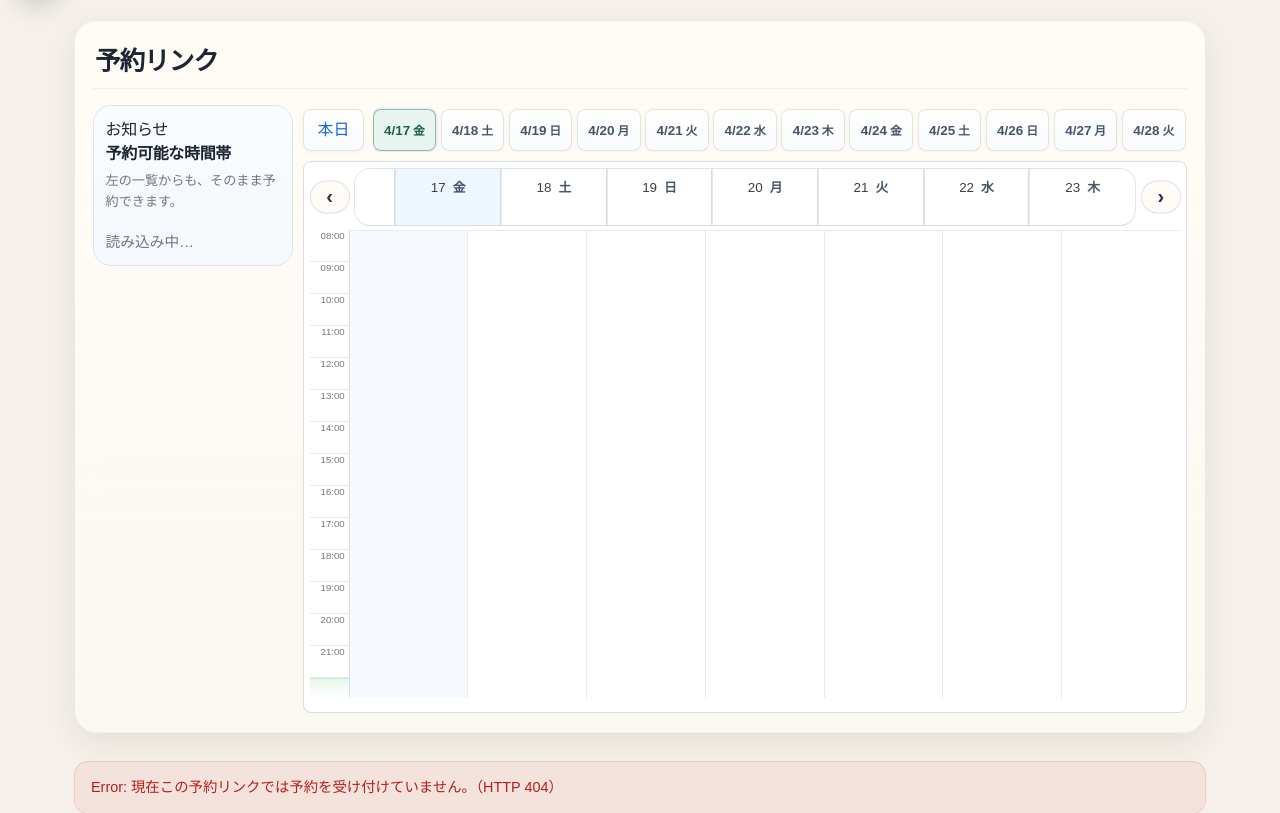
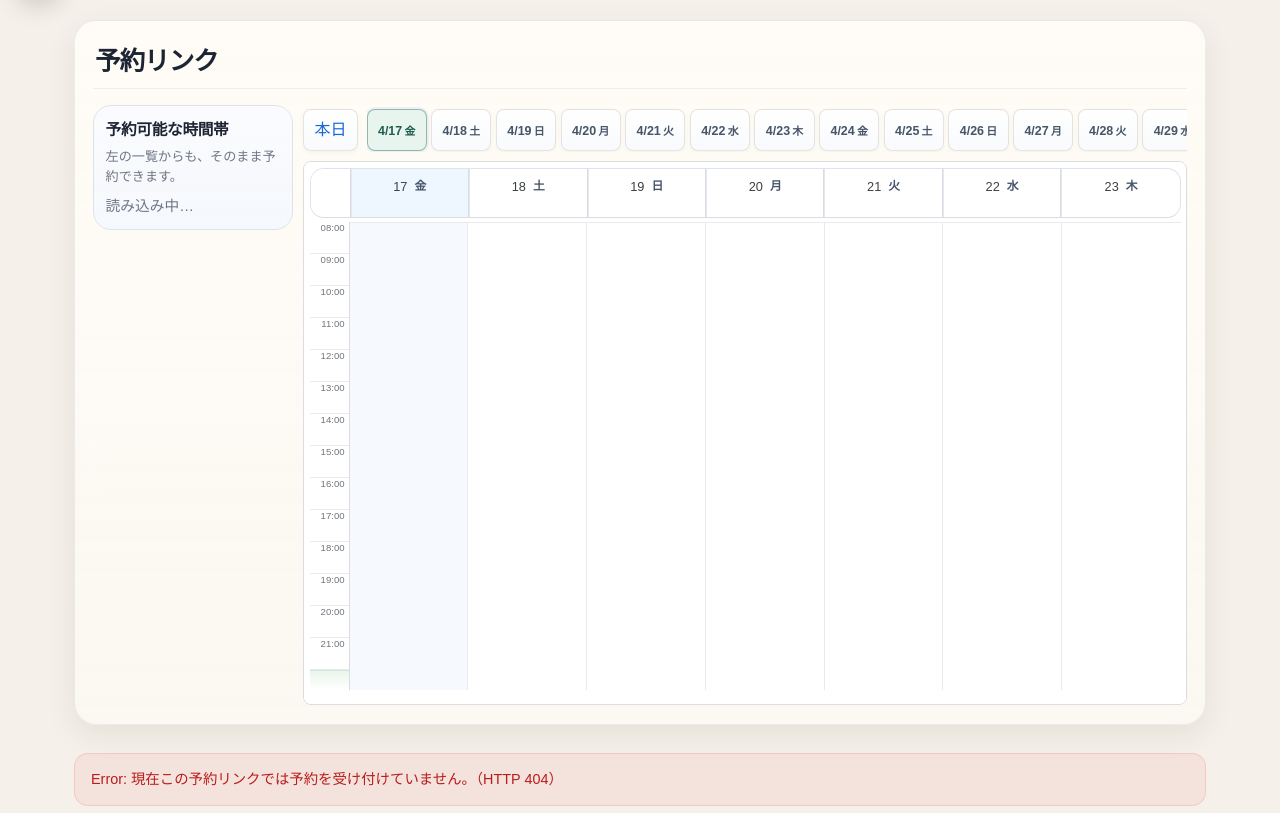
Before and after one commit to stezuka-lab/booking-app, a FastAPI app: page /app/booking/1 in a window 1280 px wide. Shown: the part 66-879 px from the top of the page. Run offline with FastAPI, Linux system fonts and the light colour scheme.

Commit message:
Split booking notice and slot sidebar cards

```diff
--- a/app/web/static/app.css
+++ b/app/web/static/app.css
@@ -902,19 +902,24 @@ code {
 }
 
 .booking-slot-sidebar {
+  display: grid;
+  gap: 0.7rem;
+}
+
+.booking-slot-sidebar__card {
   border: 1px solid #dbe4ee;
   border-radius: 18px;
   background: linear-gradient(180deg, rgba(250, 251, 255, 0.98), rgba(245, 248, 252, 0.96));
   padding: 0.75rem;
 }
 
-.booking-slot-sidebar__head {
-  margin-bottom: 0.7rem;
+.booking-slot-sidebar__notice {
+  gap: 0.35rem;
 }
 
 .booking-slot-sidebar__title {
   margin: 0;
-  font-size: 1rem;
+  font-size: 0.98rem;
   letter-spacing: -0.02em;
 }
 
@@ -1023,13 +1028,13 @@ code {
 
 .booking-date-pill {
   flex: 0 0 auto;
-  min-width: 3.9rem;
+  min-width: 3.2rem;
   min-height: 0;
   width: auto !important;
   max-width: none;
-  padding: 0.3rem 0.52rem;
+  padding: 0.24rem 0.42rem;
   border: 1px solid rgba(148, 163, 184, 0.2);
-  border-radius: 10px;
+  border-radius: 9px;
   background: linear-gradient(180deg, rgba(255, 255, 255, 0.98), rgba(248, 250, 252, 0.96));
   color: #475569;
   text-align: center;
@@ -1038,7 +1043,7 @@ code {
 }
 
 .booking-date-pill--today {
-  min-width: 3.8rem;
+  min-width: 3.3rem;
   color: #1967d2;
   font-weight: 700;
 }
@@ -1061,14 +1066,14 @@ code {
 .booking-date-pill__date,
 .booking-date-pill__dow {
   display: inline-block;
-  font-size: 0.74rem;
+  font-size: 0.68rem;
   font-weight: 700;
   line-height: 1.2;
   vertical-align: middle;
 }
 .booking-date-pill__date {
-  font-size: 0.84rem;
-  margin-right: 0.18rem;
+  font-size: 0.78rem;
+  margin-right: 0.14rem;
 }
 
 .booking-strip-arrow {
@@ -1104,7 +1109,7 @@ code {
 .booking-grid-head-row {
   position: relative;
   margin-bottom: 0.3rem;
-  padding-inline: 2.8rem;
+  padding-inline: 0;
 }
 
 .booking-grid-head-row__arrow {
@@ -1119,16 +1124,16 @@ code {
 }
 
 #booking-grid-prev {
-  left: 0;
+  left: -2.95rem;
 }
 
 #booking-grid-next {
-  right: 0;
+  right: -2.95rem;
 }
 
 .booking-grid-date-row {
   border: 1px solid #dbe5ef;
-  border-radius: 16px;
+  border-radius: 14px;
   overflow: hidden;
   background: linear-gradient(180deg, rgba(255, 255, 255, 0.98), rgba(248, 250, 252, 0.96));
   box-shadow: inset 0 1px 0 rgba(255,255,255,0.7);
@@ -1150,7 +1155,7 @@ code {
   border-left: 1px solid #e2e8f0;
   border-radius: 0;
   background: transparent;
-  padding: 0.42rem 0.2rem;
+  padding: 0.34rem 0.2rem;
   text-align: center;
   cursor: default;
 }
@@ -1314,8 +1319,8 @@ code {
 }
 
 .booking-cal-wrap .gcal-head-daycell {
-  padding: 0.42rem 0.2rem;
-  min-height: 56px;
+  padding: 0.34rem 0.2rem;
+  min-height: 48px;
 }
 
 .booking-cal-wrap .gcal-dom,
@@ -1327,11 +1332,11 @@ code {
 
 .booking-cal-wrap .gcal-dom {
   margin-right: 0.22rem;
-  font-size: 0.84rem;
+  font-size: 0.8rem;
 }
 
 .booking-cal-wrap .gcal-dow {
-  font-size: 0.8rem;
+  font-size: 0.74rem;
   color: #475569;
   font-weight: 700;
 }
--- a/app/web/templates/booking.html
+++ b/app/web/templates/booking.html
@@ -16,15 +16,16 @@
     </div>
     <div class="booking-scheduler-layout">
       <aside class="booking-slot-sidebar">
-        <div class="booking-slot-sidebar__head">
-          <p class="booking-slot-sidebar__lead" id="booking-notice-intro" hidden>ご予約前にご確認ください。</p>
-          <p class="booking-slot-sidebar__title">お知らせ</p>
+        <div class="booking-slot-sidebar__card booking-slot-sidebar__notice" id="booking-notice-card" hidden>
+          <p class="booking-slot-sidebar__title" id="booking-notice-intro" hidden>ご予約前にご確認ください。</p>
           <p class="booking-link-notice booking-multiline-note" id="booking-link-notice" hidden></p>
+        </div>
+        <div class="booking-slot-sidebar__card">
           <h2 class="booking-slot-sidebar__title">予約可能な時間帯</h2>
           <p class="booking-slot-sidebar__lead">左の一覧からも、そのまま予約できます。</p>
-        </div>
-        <div id="booking-slot-sidebar-list" class="booking-slot-sidebar__list">
-          <p class="loading-text">読み込み中…</p>
+          <div id="booking-slot-sidebar-list" class="booking-slot-sidebar__list">
+            <p class="loading-text">読み込み中…</p>
+          </div>
         </div>
       </aside>
       <div class="booking-calendar-main">
@@ -878,6 +879,7 @@
     document.getElementById('page-heading').textContent = lt;
     const noticeWrap = document.getElementById('booking-link-notice');
     const noticeIntro = document.getElementById('booking-notice-intro');
+    const noticeCard = document.getElementById('booking-notice-card');
     const preBookingNotice = m.link && m.link.pre_booking_notice ? m.link.pre_booking_notice : '';
     if (noticeWrap) {
       noticeWrap.hidden = !preBookingNotice;
@@ -885,6 +887,9 @@
     }
     if (noticeIntro) {
       noticeIntro.hidden = !preBookingNotice;
+    }
+    if (noticeCard) {
+      noticeCard.hidden = !preBookingNotice;
     }
     const ga = m.ga4_measurement_id;
     if (ga) {
```
